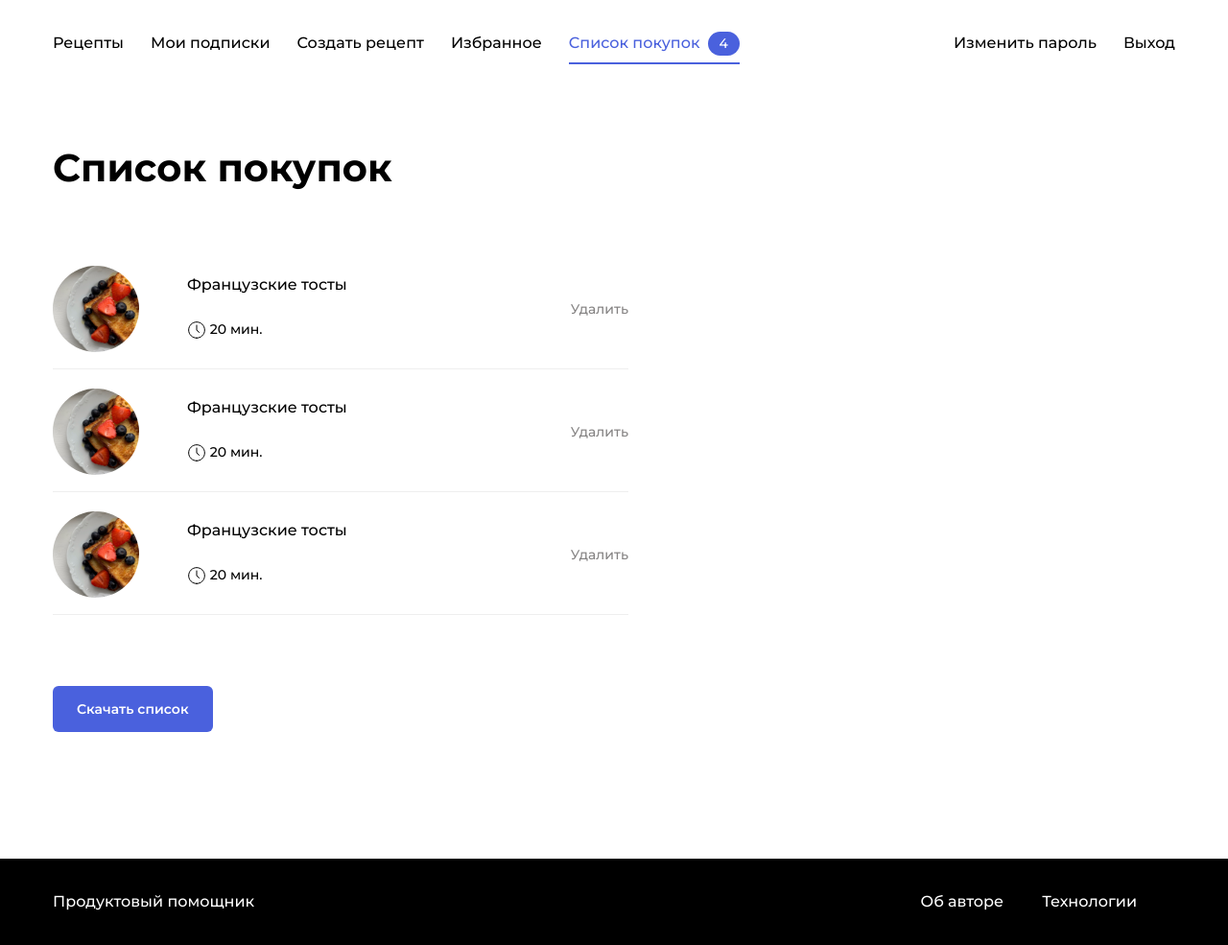
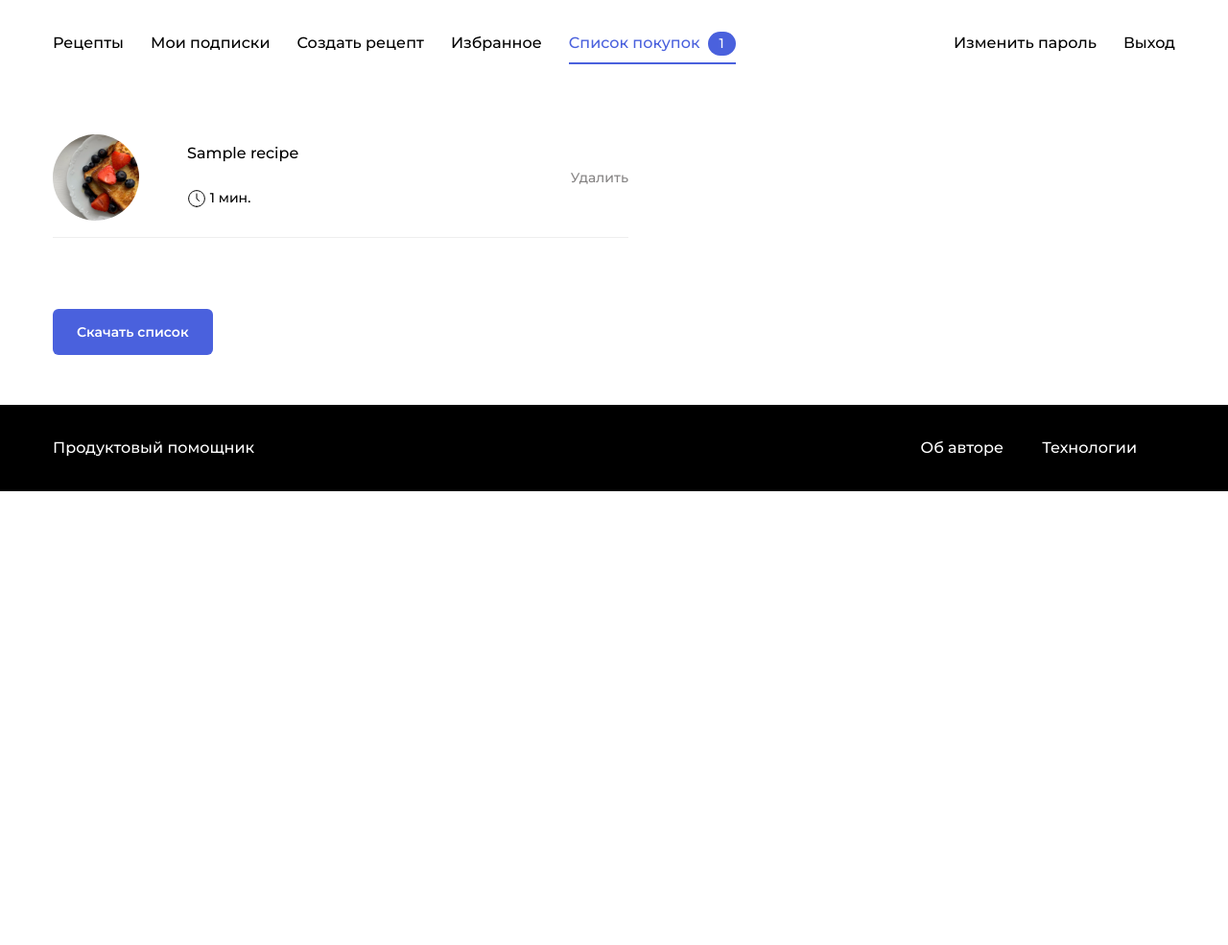
Before and after one commit to mechnotech/foodgram-project, a Django app: page /shop/ in a window 1280 px wide. Shown: the whole page at 96% size. After the commit the page ends 512 px from the top, so only its background shows below. Run offline with Django 3.2, Linux system fonts and the light colour scheme; a user stored in the database is signed in; tables that the repository leaves empty hold one stand-in row (values such as "Sample post").

Commit message:
shop complete

```diff
--- a/api/urls.py
+++ b/api/urls.py
@@ -6,5 +6,7 @@ urlpatterns = [
     path('subscriptions/', views.Subscribe.as_view()),
     path('subscriptions/<int:author_id>', views.Subscribe.as_view()),
     path('favorites/', views.Favorites.as_view()),
-    path('favorites/<int:recipe_id>', views.Favorites.as_view())
+    path('favorites/<int:recipe_id>', views.Favorites.as_view()),
+    path('purchases/', views.Purchases.as_view()),
+    path('purchases/<int:recipe_id>', views.Purchases.as_view()),
 ]
--- a/recipes/models.py
+++ b/recipes/models.py
@@ -143,6 +143,7 @@ def shop_cart_list(self):
 
 
 def shop_count(self):
+    """Количество покупок пользователя"""
     return len(self.shopcart_recipes.filter(user=self))
 
 
--- a/recipes/static/js/api/Api.js
+++ b/recipes/static/js/api/Api.js
@@ -4,7 +4,7 @@ class Api {
         this.apiUrl =  apiUrl;
     }
   getPurchases () {
-    return fetch(`/purchases`, {
+    return fetch(`/api/purchases/`, {
       headers: {
         'Content-Type': 'application/json',
           'X-CSRFToken': document.getElementsByName('csrfmiddlewaretoken')[0].value
@@ -18,7 +18,7 @@ class Api {
       })
   }
   addPurchases (id) {
-    return fetch(`/purchases`, {
+    return fetch(`/api/purchases/`, {
       method: 'POST',
       headers: {
         'Content-Type': 'application/json',
--- a/recipes/templates/indexAuth.html
+++ b/recipes/templates/indexAuth.html
@@ -8,7 +8,7 @@
 {% endblock css %}
 
 {% block content %}
-
+{% csrf_token %}
 <body class="body">
     <main class="main container">
         <!-- Загловок с завтрак-обед-ужин в линию -->
@@ -33,8 +33,10 @@
 {% endblock content %}
 {% block scrypt %}
     <script src="{% static 'js/config/config.js' %}"></script>
+    <script src="{% static 'js/components/Purchases.js' %}"></script>
+    <script src="{% static 'js/components/Favorites.js' %}"></script>
+    <script src="{% static 'js/components/Subscribe.js' %}"></script>
   <script src="{% static 'js/components/MainCards.js' %}"></script>
-  <script src="{% static 'js/components/Favorites.js' %}"></script>
   <script src="{% static 'js/components/CardList.js' %}"></script>
   <script src="{% static 'js/components/Header.js' %}"></script>
   <script src="{% static 'js/api/Api.js' %}"></script>
--- a/recipes/templates/myFollow.html
+++ b/recipes/templates/myFollow.html
@@ -9,7 +9,6 @@
 {% block content %}
     {% csrf_token %}
     <title>Мои подписки</title>
-    <link rel="stylesheet" href="{% static "pages/myFollow.css" %}">
     <main class="main container">
     <div class="main__header">
         <h1 class="main__title">Мои подписки</h1>
--- a/recipes/templates/recipe_card.html
+++ b/recipes/templates/recipe_card.html
@@ -19,14 +19,14 @@
 
             {% if user.is_authenticated%}
 
-                {% if recipe.pk in card_list %}
+                {% if recipe in request.user.shop_cart_list %}
 
-                    <button class="button button_style_light-blue-outline" name="purchpurchases">
+                    <button class="button button_style_light-blue-outline" name="purchases">
                         <span class="icon-check button__icon"></span> Рецепт добавлен</button>
 
                 {%  else %}
 
-                    <button class="button button_style_light-blue" name="purchpurchases" data-out>
+                    <button class="button button_style_light-blue" name="purchases" data-out>
                         <span class="icon-plus button__icon"></span>Добавить в покупки</button>
 
                 {% endif %}
--- a/recipes/templates/shopList.html
+++ b/recipes/templates/shopList.html
@@ -1,80 +1,48 @@
-<!doctype html>
-<html lang="en">
-<head>
-    <meta charset="UTF-8">
-    <meta name="viewport"
-          content="width=device-width, user-scalable=no, initial-scale=1.0, maximum-scale=1.0, minimum-scale=1.0">
-    <meta http-equiv="X-UA-Compatible" content="ie=edge">
-    <title>Список покупок</title>
-    <link rel="stylesheet" href="../static/pages/shopList.css">
-</head>
+{% extends "base.html" %}
+{% block title %}
+    Покупки
+{% endblock %}
+{%  load static %}
+{% block css %}
+    <link rel="stylesheet" href="{% static 'pages/shopList.css' %}">
+{% endblock css %}
+
 <body class="body">
-<header class="header">
-    <nav class="nav">
-        <div class="nav__container container">
-            <ul class="nav__items list">
-                <li class="nav__item"><a href="#" class="nav__link link">Рецепты</a></li>
-                <li class="nav__item"><a href="#" class="nav__link link">Мои подписки</a></li>
-                <li class="nav__item"><a href="#" class="nav__link link">Создать рецепт</a></li>
-                <li class="nav__item"><a href="#" class="nav__link link">Избранное</a></li>
-                <li class="nav__item nav__item_active"><a href="#" class="nav__link link">Список покупок</a><span class="badge badge_style_blue nav__badge" id="counter">4</span></li>
-            </ul>
-            <ul class="nav__items list">
-                <li class="nav__item"><a href="#" class="nav__link link">Изменить пароль</a></li>
-                <li class="nav__item"><a href="#" class="nav__link link">Выход</a></li>
-            </ul>
+    <main class="main container">
+        <div class="main__header">
+            <h1 class="main__title">Список покупок</h1>
+
         </div>
-    </nav>
-</header>
-<main class="main container">
-    <div class="main__header">
-        <h1 class="main__title">Список покупок</h1>
-    </div>
+{% block content %}
+    {% csrf_token %}
     <div class="card-list card-list_column">
         <ul class="shopping-list">
-            <li class="shopping-list__item" data-id="111">
+
+             {% for recipe in request.user.shop_cart_list %}
+
+            <li class="shopping-list__item" data-id="{{ recipe.pk }}">
                 <div class="recipe recipe_reverse">
-                    <img src="../static/images/testCardImg.png" alt="какой-то текст" class="recipe__image recipe__image_big">
-                    <h3 class="recipe__title">Французские тосты</h3>
-                    <p class="recipe__text"><span class="icon-time"></span> 20 мин.</p>
+                    <img src="{% static 'images/testCardImg.png' %}" alt="какой-то текст" class="recipe__image recipe__image_big">
+                    <h3 class="recipe__title">{{ recipe.title }}</h3>
+                    <p class="recipe__text"><span class="icon-time"></span> {{ recipe.prepare_time }} мин.</p>
                 </div>
                 <a href="#" class="shopping-list__button link">Удалить</a>
             </li>
-            <li class="shopping-list__item" data-id="1112">
-                <div class="recipe recipe_reverse">
-                    <img src="../static/images/testCardImg.png" alt="какой-то текст" class="recipe__image recipe__image_big">
-                    <h3 class="recipe__title">Французские тосты</h3>
-                    <p class="recipe__text"><span class="icon-time"></span> 20 мин.</p>
-                </div>
-                <a href="#" class="shopping-list__button link">Удалить</a>
-            </li>
-            <li class="shopping-list__item" data-id="1113">
-                <div class="recipe recipe_reverse">
-                    <img src="../static/images/testCardImg.png" alt="какой-то текст" class="recipe__image recipe__image_big">
-                    <h3 class="recipe__title">Французские тосты</h3>
-                    <p class="recipe__text"><span class="icon-time"></span> 20 мин.</p>
-                </div>
-                <a href="#" class="shopping-list__button link">Удалить</a>
-            </li>
+
+            {% endfor %}
+
         </ul>
+
         <a href="#"><button class="button button_style_blue">Скачать список</button></a>
 
 
     </div>
-</main>
-<footer class="footer">
-    <div class="footer__container container">
-        <a href="#" class="footer__brand link">Продуктовый помощник</a>
-        <ul class="footer__items">
-            <li class="footer__item"><a href="#" class="footer__link link">Об авторе </a></li>
-            <li class="footer__item"><a href="#" class="footer__link link">Технологии</a></li>
-        </ul>
-    </div>
-</footer>
-<script src="../static/js/config/config.js"></script>
-<script src="../static/js/components/Header.js"></script>
-<script src="../static/js/components/ShopList.js"></script>
-<script src="../static/js/api/Api.js"></script>
-<script src="../static/shopList.js"></script>
-</body>
-</html>
+    </main>
+{% endblock content %}
+        {% block scrypt %}
+<script src="{% static 'js/config/config.js' %}"></script>
+<script src="{% static 'js/components/Header.js' %}"></script>
+<script src="{% static 'js/components/ShopList.js' %}"></script>
+<script src="{% static 'js/api/Api.js' %}"></script>
+<script src="{% static 'shopList.js' %}"></script>
+{% endblock scrypt %}
--- a/recipes/templates/registration/password_change_done.html
+++ b/templates/registration/password_change_done.html
@@ -1,6 +1,9 @@
 {% extends "base.html" %}
+{% load static %}
 {% block title %}Пароль изменён{% endblock %}
-
+{% block css %}
+    <link rel="stylesheet" href="{% static 'pages/index.css' %}">
+{% endblock css %}
 {% block content %}
 <main class="main container">
         <div class="main__header">
--- a/recipes/templates/registration/password_change_form.html
+++ b/templates/registration/password_change_form.html
@@ -1,8 +1,11 @@
 {% extends "base.html" %}
 {% block title %}Изменение пароля{% endblock %}
+{% block css %}
+<link rel="stylesheet" href="/static/pages/form.css">
+{% endblock css %}
 {% block content %}
 {% load user_filters %}
-<link rel="stylesheet" href="/static/pages/form.css">
+
 <main class="main container">
         <div class="main__header">
             <h1 class="main__title">Введите новый пароль</h1>
--- a/recipes/templates/registration/password_reset_complete.html
+++ b/templates/registration/password_reset_complete.html
@@ -1,6 +1,9 @@
 {% extends "base.html" %}
+{% load static %}
 {% block title %}Пароль восстановлен{% endblock %}
-
+{% block css %}
+    <link rel="stylesheet" href="{% static 'pages/index.css' %}">
+{% endblock css %}
 {% block content %}
 <div class="row justify-content-center">
     <div class="col-md-8 p-5">
--- a/recipes/templates/registration/password_reset_confirm.html
+++ b/templates/registration/password_reset_confirm.html
@@ -1,5 +1,9 @@
 {% extends "base.html" %}
+{% load static %}
 {% block title %}Новый пароль{% endblock %}
+{% block css %}
+    <link rel="stylesheet" href="{% static 'pages/index.css' %}">
+{% endblock css %}
 {% block content %}
 {% load user_filters %}
 
--- a/recipes/templates/registration/password_reset_done.html
+++ b/templates/registration/password_reset_done.html
@@ -1,6 +1,9 @@
 {% extends "base.html" %}
+{% load static %}
 {% block title %}Пароль изменён{% endblock %}
-
+{% block css %}
+    <link rel="stylesheet" href="{% static 'pages/index.css' %}">
+{% endblock css %}
 {% block content %}
 <div class="row justify-content-center">
     <div class="col-md-8 p-5">
--- a/recipes/templates/registration/password_reset_form.html
+++ b/templates/registration/password_reset_form.html
@@ -1,5 +1,9 @@
 {% extends "base.html" %}
+{% load static %}
 {% block title %}Сброс пароля{% endblock %}
+{% block css %}
+    <link rel="stylesheet" href="{% static 'pages/index.css' %}">
+{% endblock css %}
 {% block content %}
 {% load user_filters %}
 
--- a/users/views.py
+++ b/users/views.py
@@ -7,4 +7,4 @@ from .forms import CreationForm
 class SignUpView(CreateView):
     form_class = CreationForm
     success_url = reverse_lazy('login')
-    template_name = 'signup.html'
+    template_name = '../templates/registration/signup.html'
```
Also changed, not shown: api/views.py (+26 -0 lines), recipes/templates/indexNotAuth.html (+13 -12 lines), templates/registration/logged_out.html (renamed from recipes/templates/registration/logged_out.html, +5 -2 lines), templates/registration/login.html (renamed from recipes/templates/registration/login.html, +9 -5 lines), templates/registration/signup.html (renamed from users/templates/signup.html).
